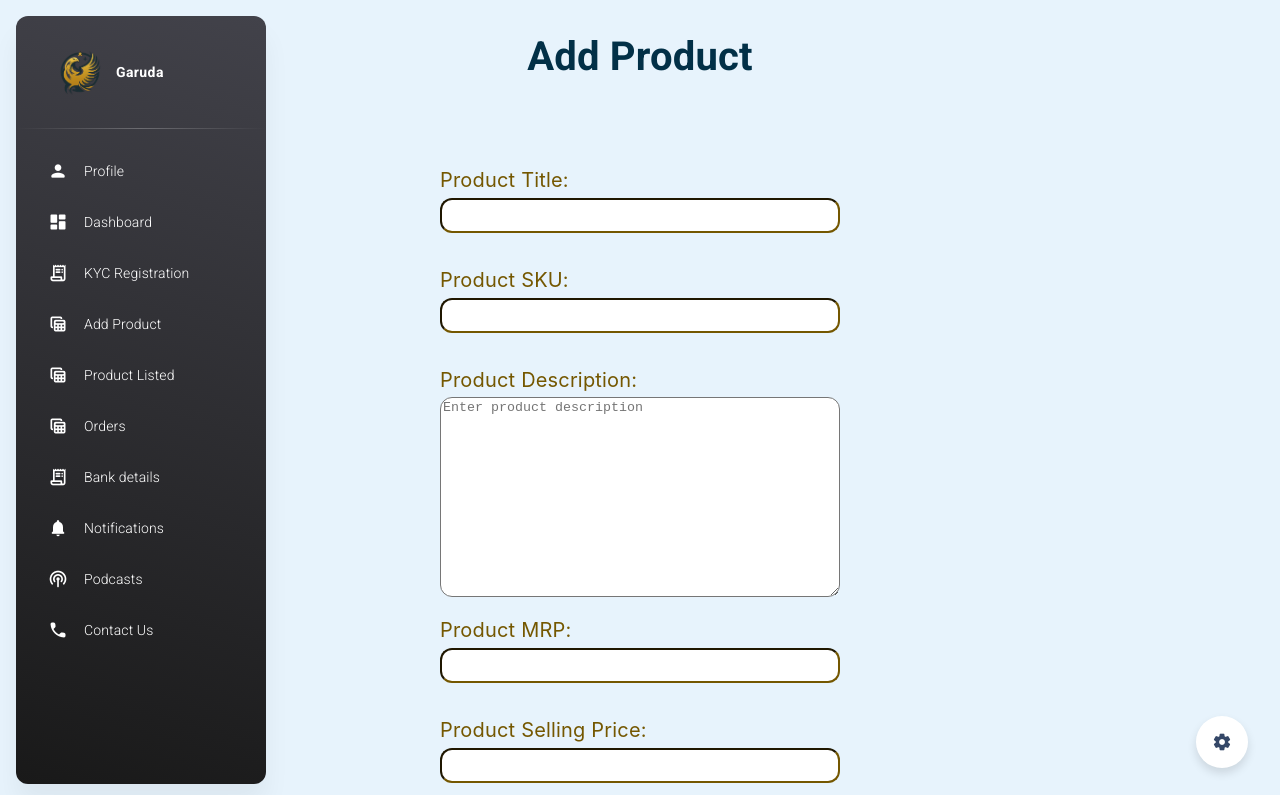
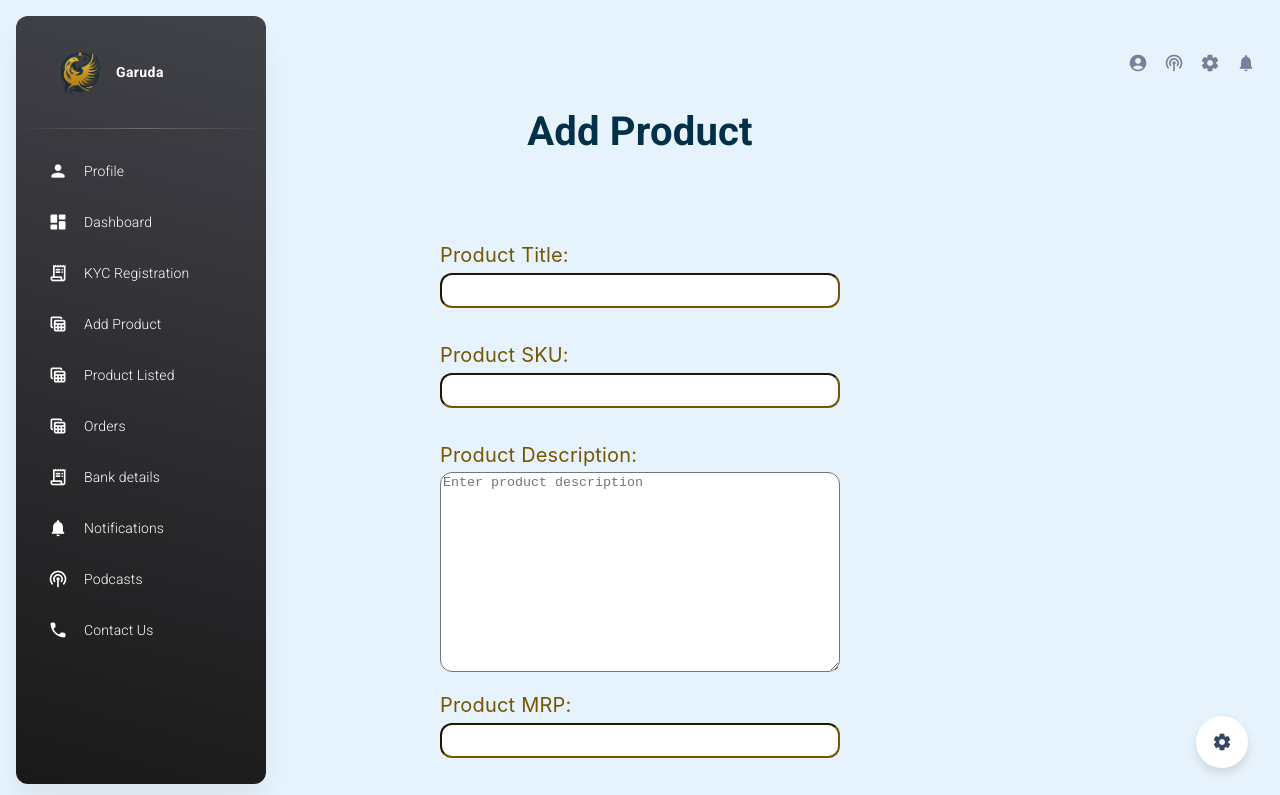
Before and after one commit to Suja16/garuda, a React (Create React App) app in the folder material-dashboard-react-main/: page /product-form in a window 1280 px wide. Shown: the top 795 px of the page. Built offline with nearby package versions, Linux system fonts and the light colour scheme.

Commit message:
added na-bar to all page(work-remaining

```diff
--- a/material-dashboard-react-main/src/components/KYCForm.js
+++ b/material-dashboard-react-main/src/components/KYCForm.js
@@ -3,6 +3,7 @@ import { Box, TextField, Button, Select, MenuItem, FormControl, InputLabel } fro
 import { ThemeProvider } from "@mui/material/styles";
 import './KYCForm.css';
 import theme from "assets/theme";
+import DashboardNavbar from 'examples/Navbars/DashboardNavbar';
 
 
 const KYCForm = () => {
@@ -55,8 +56,11 @@ const KYCForm = () => {
   };
 
   return (
+
     <ThemeProvider theme={theme}>
       <Box py={3}>
+      <DashboardNavbar />
+
         <div className="kyc-form">
           <h1> KYC Registration</h1>
 
--- a/material-dashboard-react-main/src/components/ProductForm.js
+++ b/material-dashboard-react-main/src/components/ProductForm.js
@@ -4,7 +4,7 @@ import './ConsignmentForm.css';
 import { initializeApp } from 'firebase/app';
 import { getFirestore, collection, addDoc } from 'firebase/firestore';
 import { getStorage, ref, uploadBytesResumable, getDownloadURL } from 'firebase/storage';
-
+import DashboardNavbar from 'examples/Navbars/DashboardNavbar';
 const firebaseConfig = {
   apiKey: "AIzaSyB_k8huWepobUHQs2WqlCUI8Lh514MS7D8",
   authDomain: "garuda-d278e.firebaseapp.com",
@@ -141,6 +141,7 @@ const ConsignmentForm = () => {
 
   return (
     <MDBox py={3}>
+      <DashboardNavbar/>
       <form className="consignment-form" onSubmit={handleSubmit}>
         <h1>Add Product</h1>
 
```
